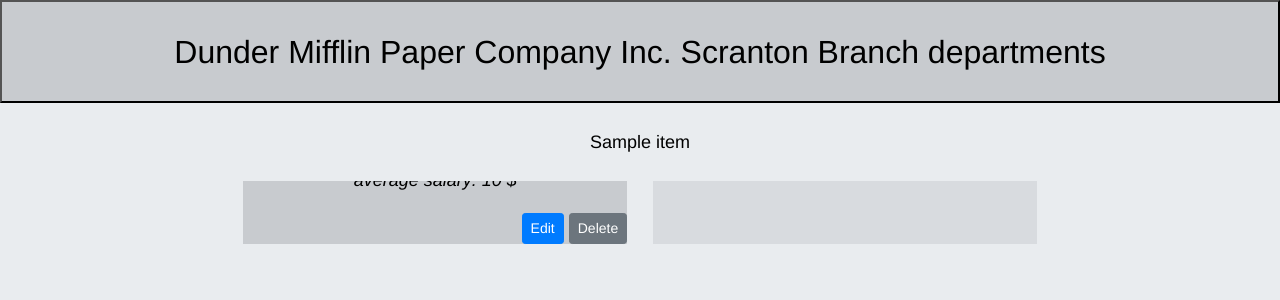
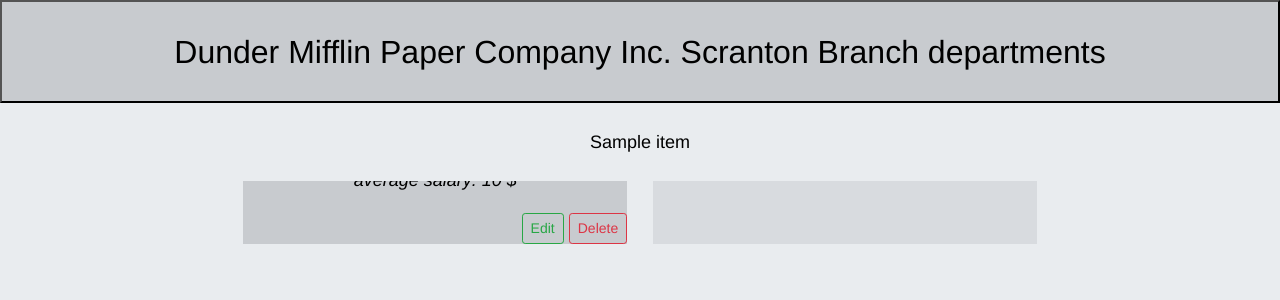
Before and after one commit to vm0123456789/epam-university-python-2020-finalproject, a Flask app: page / in a window 1280 px wide. Shown: the top 300 px of the page. Run offline with Flask 2, Linux system fonts and the light colour scheme; tables that the repository leaves empty hold one stand-in row (values such as "Sample post"); a database or web service that is not in the repository returns one stand-in record (values such as "Sample title"); data that the repository does not hold is empty; some libraries are stand-ins or nearby versions.

Commit message:
Added 'edit' and 'delete' buttons to deparments.html

```diff
--- a/app/templates/departments.html
+++ b/app/templates/departments.html
@@ -8,9 +8,15 @@
             <a class="flexbox_item" href="{{ url_for('department', dep_name=department['name']) }}">
                 <div class="flexbox_inscription">{{ department['name'] }}</div>
                 <div class="flexbox_subscription">average salary: {{ department['average_salary'] }} $</div>
+
                 <div class="flexbox_button">
-                    <button type="button" class="btn btn-primary btn-sm">Edit</button>
-                    <button type="button" class="btn btn-secondary btn-sm">Delete</button>
+                    <button type="button" class="btn btn-outline-success btn-sm"
+                            data-toggle="modal" data-target="#modaledit">Edit
+                    </button>
+                    <button type="button" class="btn btn-outline-danger btn-sm"
+                            onclick="return confirm
+                            ('Are you sure? The department will be deleted along with all employees!!!')">Delete
+                    </button>
                 </div>
             </a>
         {% endfor %}
```
